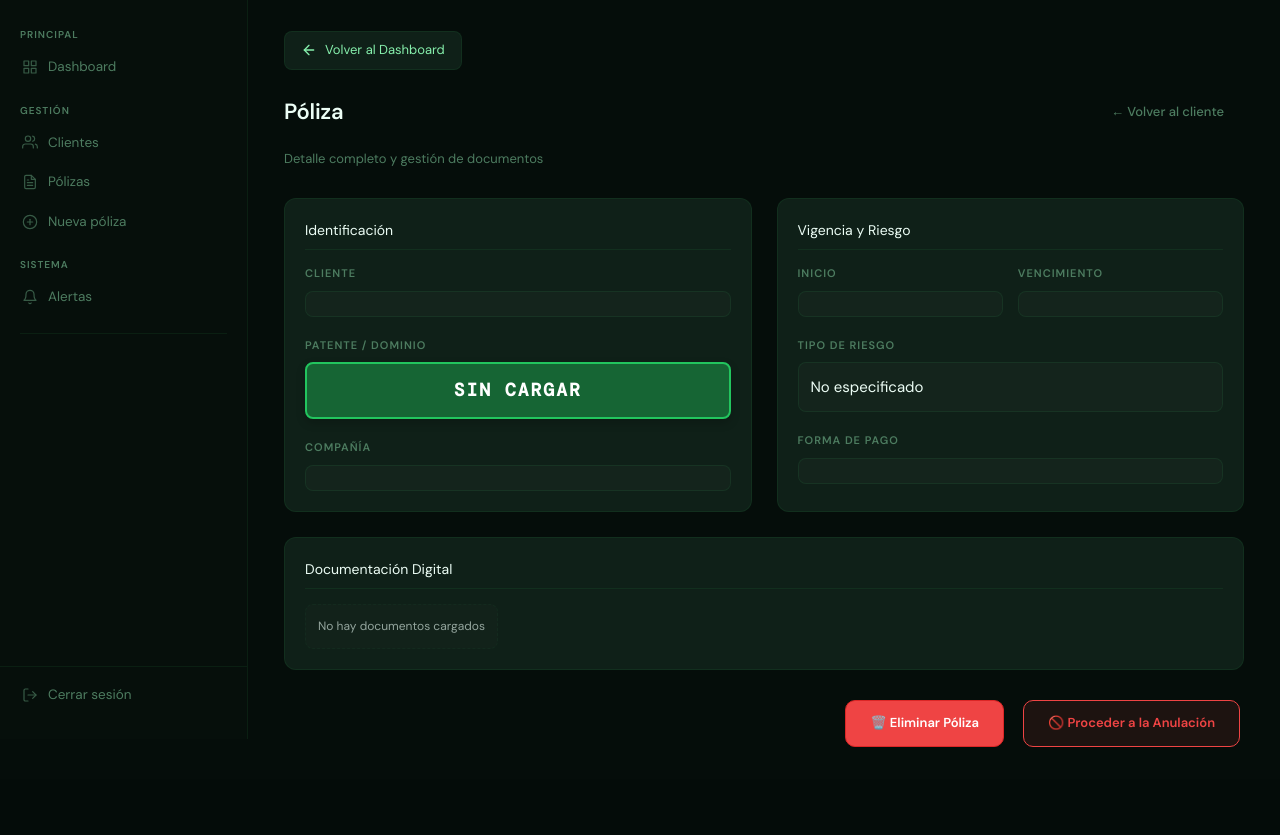
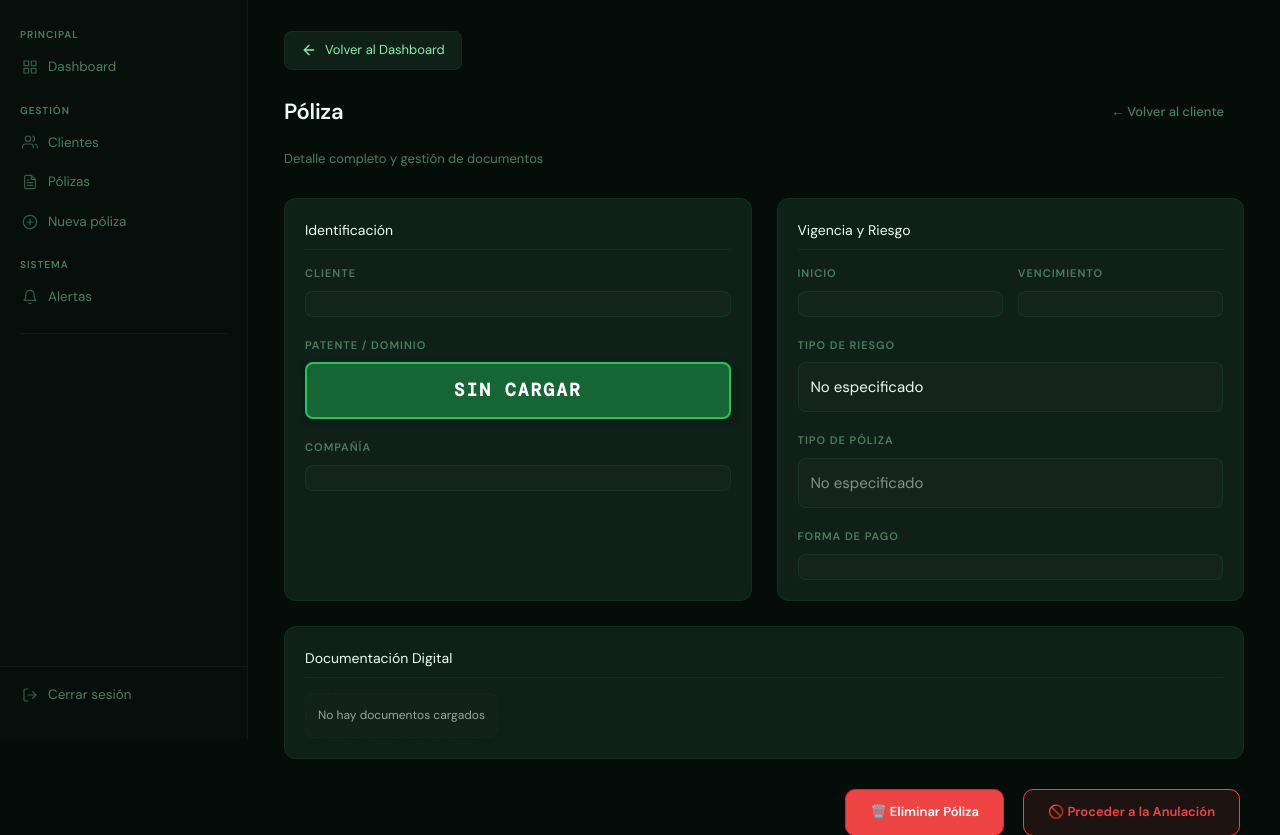
Before and after one commit to ferfama-debug/brokercrm, a Django app: template templates/policies/detalle_poliza.html in a window 1280 px wide. Shown: the part 61-896 px from the top of the page. Before the commit the page ends 808 px from the top, so only its background shows below. Run offline with Django 4.2, Linux system fonts and the light colour scheme; the template is opened without the code that fills it, so the values that code supplies are empty.

Commit message:
Update detalle_poliza.html

```diff
--- a/templates/policies/detalle_poliza.html
+++ b/templates/policies/detalle_poliza.html
@@ -52,7 +52,7 @@
     box-shadow: 0 4px 10px rgba(0,0,0,0.2);
   }
 
-  /* 🔵 BOTONES DE DOCUMENTOS (Fix Contraste imagen_13) 🔵 */
+  /* 🔵 BOTONES DE DOCUMENTOS 🔵 */
   .doc-btn-group {
     display: flex;
     gap: 12px;
@@ -69,10 +69,9 @@
     text-decoration: none !important;
     font-size: 14px !important;
     transition: all 0.2s ease !important;
-    color: #ffffff !important; /* Blanco forzado */
+    color: #ffffff !important;
   }
 
-  /* Aseguramos que cualquier icono o texto interno sea blanco */
   .btn-doc-pro * {
     color: #ffffff !important;
   }
@@ -171,6 +170,18 @@
       <div class="info-value">{{ poliza.risk_type.nombre|default:"No especificado" }}</div>
     </div>
 
+    <!-- 🟢 NUEVO CAMPO: TIPO DE PÓLIZA 🟢 -->
+    <div style="margin-bottom: 20px;">
+      <label class="info-label"> Tipo de Póliza</label>
+      <div class="info-value">
+        {% if poliza.tipo_poliza %}
+          {{ poliza.tipo_poliza.nombre }}
+        {% else %}
+          <span style="opacity: 0.5;">No especificado</span>
+        {% endif %}
+      </div>
+    </div>
+
     <div>
       <label class="info-label"> Forma de Pago</label>
       <div class="info-value">{{ poliza.get_forma_pago_display }}</div>
@@ -179,7 +190,7 @@
 
 </div>
 
-<!-- 🚗 SECCIÓN NUEVA: DATOS DEL VEHÍCULO 🚗 -->
+<!-- 🚗 DATOS DEL VEHÍCULO 🚗 -->
 {% if poliza.marca or poliza.modelo or poliza.version_auto or poliza.anio_auto %}
 <div class="info-box" style="margin-top: 25px;">
   <div class="form-section-title" style="margin-top:0; border-bottom: 1px solid var(--border); padding-bottom: 8px; margin-bottom: 15px;">Detalle del Vehículo</div>
@@ -220,7 +231,7 @@
     {% endif %}
 
     {% if not poliza.pdf_poliza and not poliza.pdf_url and not poliza.cuponera_pdf and not poliza.cuponera_url %}
-       <div class="info-value" style="font-size: 12px; opacity: 0.6; border: 1px dashed var(--border);">No hay documentos cargados</div>
+        <div class="info-value" style="font-size: 12px; opacity: 0.6; border: 1px dashed var(--border);">No hay documentos cargados</div>
     {% endif %}
   </div>
 </div>
```
